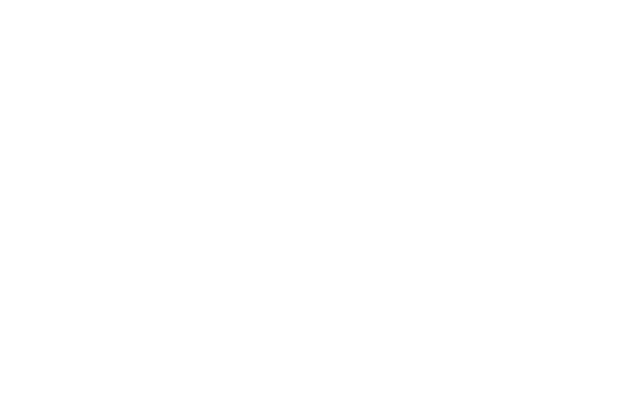
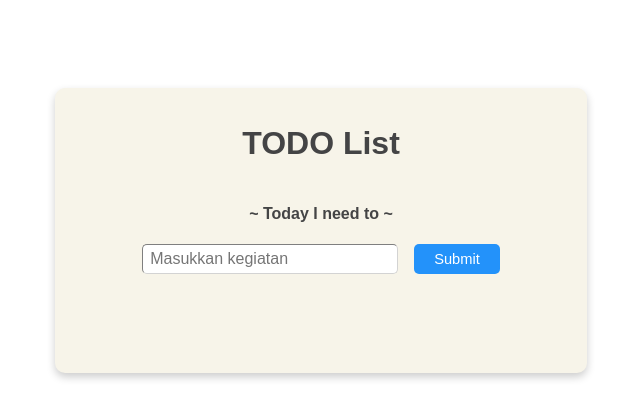
Before and after one commit to dts-kominfo-rea4a/challenge-dom-daudfauzy98, a website: page index.html in a window 1280 px wide. Shown: the whole page, without its empty margins (319-959 px from the left). Drawn offline with Linux system fonts and the light colour scheme.

Commit message:
Create todo list webpage

```diff
--- a/index.html
+++ b/index.html
@@ -5,37 +5,123 @@
     <meta http-equiv="X-UA-Compatible" content="IE=edge" />
     <meta name="viewport" content="width=device-width, initial-scale=1.0" />
     <title>Challenge - DOM</title>
+
+    <style>
+      .container {
+         display: flex;
+         align-items: center;
+         justify-content: center;
+         color: #444445;
+      }
+      .card {
+         border-radius: 10px;
+         background-color: #f7f4e9;
+         padding: 1rem;
+         margin-top: 5rem;
+         box-shadow: 0 4px 8px 0 rgba(0,0,0,0.2);
+         min-width: 500px;
+      }
+      .title {
+         font-family: Arial, Helvetica, sans-serif;
+      }
+      .subtitle {
+         font-family: Arial, Helvetica, sans-serif;
+      }
+      .content {
+         display: flex;
+         align-items: center;
+         justify-content: center;
+         flex-direction: column;
+      }
+      .form-group {
+         display: flex;
+         align-items: center;
+         justify-content: center;
+      }
+      input {
+         border-radius: 5px;
+         font-family: Arial, Helvetica, sans-serif;
+         font-size: 12pt;
+         padding: 5px 7px;
+         border-color: lightgray;
+         border-width: 1px;
+         min-width: 15rem;
+      }
+      button {
+         padding: 7px 20px;
+         font-family: Arial, Helvetica, sans-serif;
+         background-color: #2392fa;
+         font-size: 11pt;
+         font-weight: 500;
+         color: white;
+         border-radius: 5px;
+         border-width: 0;
+      }
+      ul {
+         margin-top: 2rem;
+      }
+      ul, li {
+         font-family: Arial, Helvetica, sans-serif;
+         font-size: 14pt;
+         padding: 0px;
+      }
+    </style>
   </head>
   <body>
-    <div id="app">
+    <div id="app" class="container">
+      <div class="card">
+         <div class="content" style="margin-bottom: 2rem;">
             <!-- TODO: Buatlah sebuah header dengan id todo-title -->
+            <h1 id="todo-title" class="title">TODO List</h1>
             <!-- TODO: Buatlah sebuah subtitle dengan id todo-subtitle -->
+            <h4 id="todo-subtitle" class="subtitle">~ Today I need to ~</h4>
 
             <!-- Section: input -->
+            <div class="form-group">
                <!-- TODO: Buatlah sebuah input bertipe text dengan id todo-input -->
+               <input type="text" id="todo-input" style="margin-right: 1rem;" placeholder="Masukkan kegiatan">
                <!-- TODO: Buatlah sebuah button dengan id todo-submit -->
+               <button id="todo-submit">Submit</button>
+            </div>
 
             <!-- Section output -->
             <!-- TODO: Buatlah sebuah <ul> dengan id todo-output -->
+            <ul id="todo-output"></ul>
+         </div>
+      </div>
     </div>
 
     <!-- ! Untuk tantangan ini, script jangan diubah ke external js yah ! -->
     <script>
       // TODO: Deklarasi variable sesuai dengan kebutuhan di sini
-      let button;
-      let input;
-      let output;
+      let button = document.getElementById("todo-submit")
+      let input = document.getElementById("todo-input")
+      let output = document.getElementById("todo-output")
 
       // TODO: Buatlah sebuah fungsi dengan nama fnClickHandler
       // Fungsi yang digunakan untuk menambahkan tulisan
       // Jangan ubah cara deklarasi fungsinya, cukup isi saja
-      function fnClickHandler(toDoItem) {}
+      function fnClickHandler(toDoItem) {
+         output.innerHTML += `<li>${toDoItem}</li>`
+      }
 
       // TODO: register event onclick / addEventListener untuk button
       // akan menjalankan fungsi fnClickHandler
+      button.addEventListener("click", () => {
+         let val = input.value
+         fnClickHandler(val)
+         input.value = ""
+      })
 
       // TODO: register event onkeypress / addEventListener untuk input
       // sehingga saat di input ditekan enter akan menjalankan fungsi fnClickHandler juga
+      input.addEventListener("keyup", (event) => {
+         if (event.keyCode === 13) {
+            let val = input.value
+            fnClickHandler(val)
+            input.value = ""
+         }
+      })
     </script>
   </body>
 </html>
```
Lines whose indentation alone changed are shown as unchanged.
